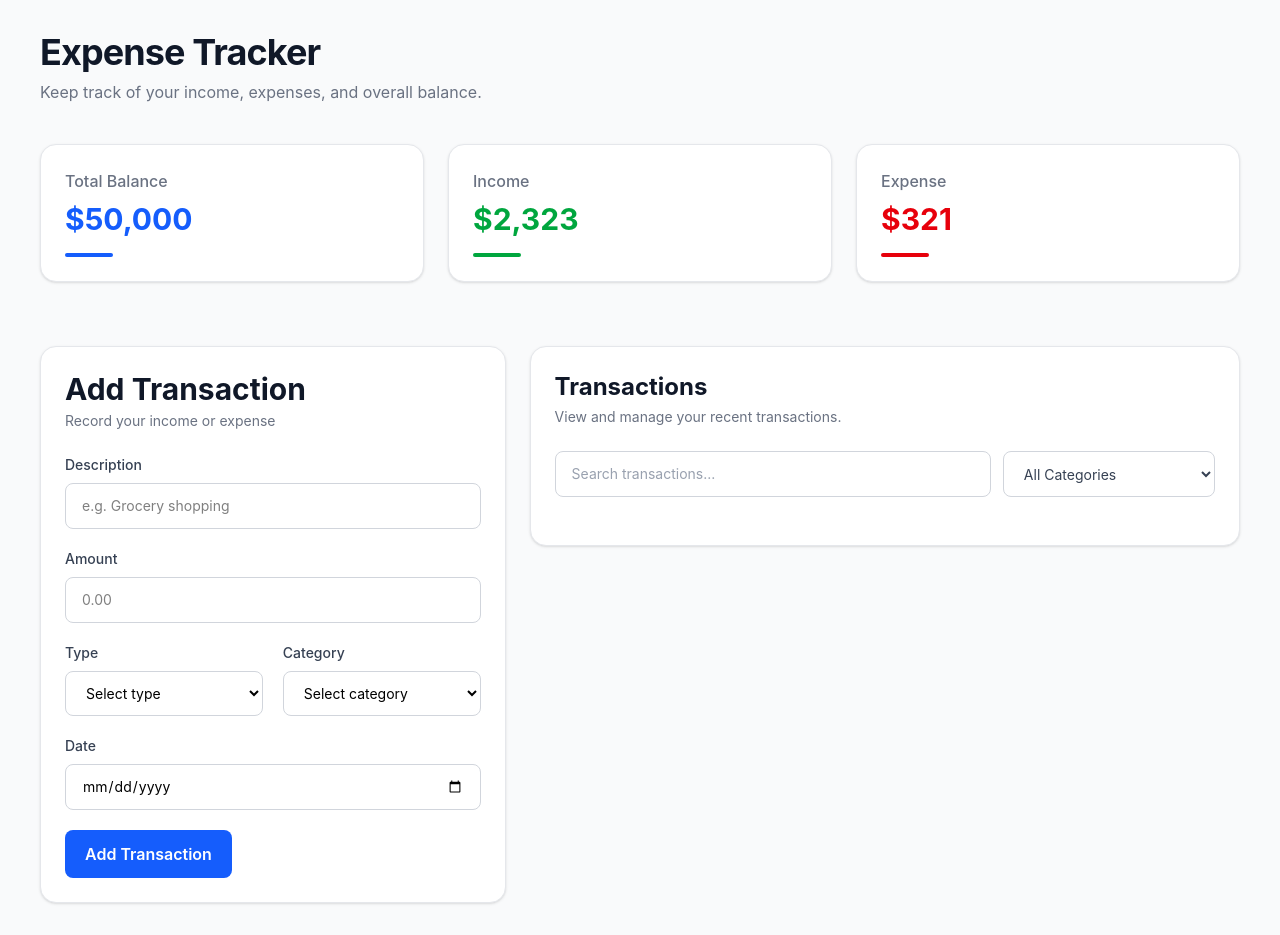
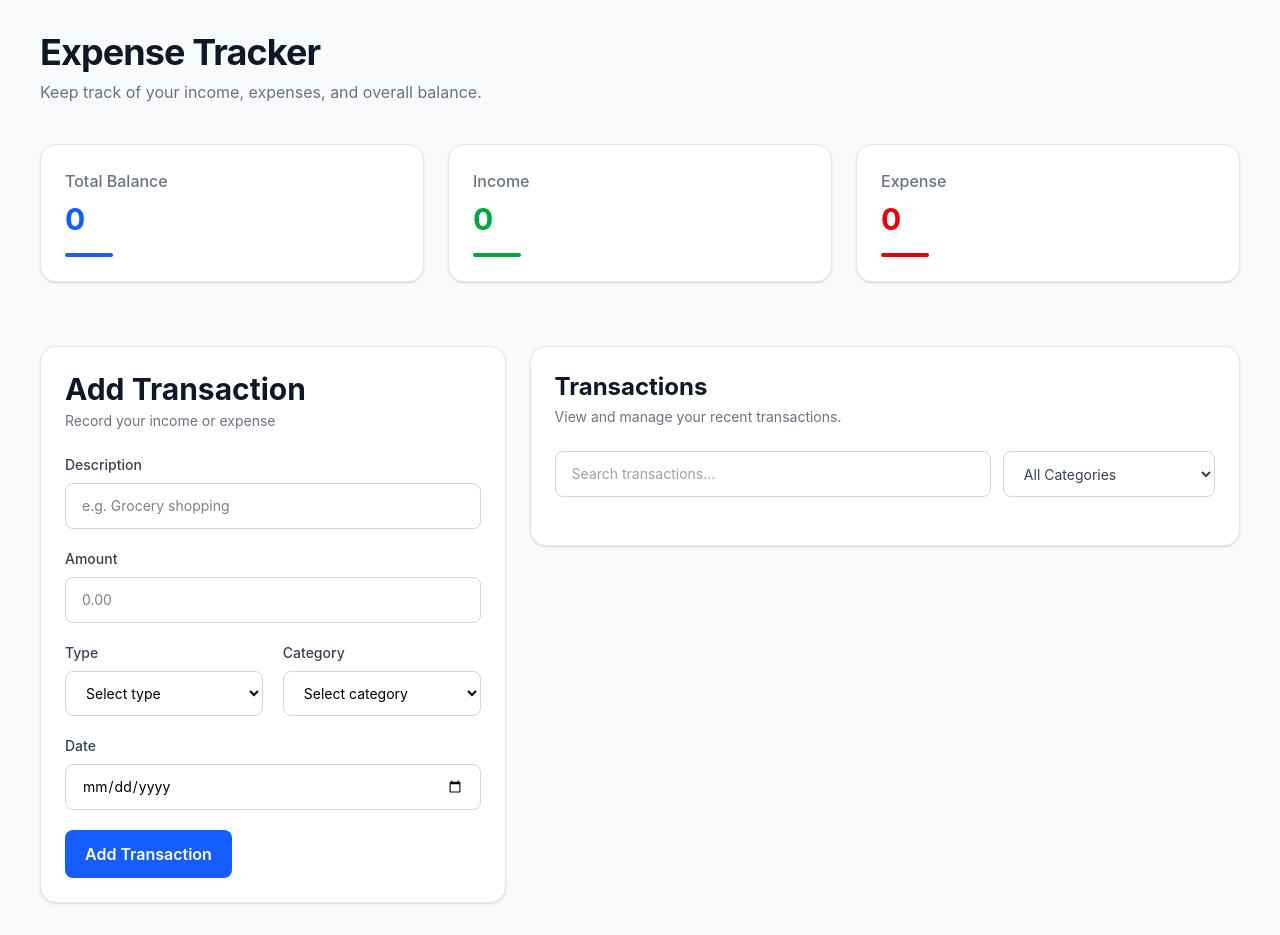
Before and after one commit to naz-muhammad/expense-tracker, a React (Vite) app: page / in a window 1280 px wide. Built offline with nearby package versions, Linux system fonts and the light colour scheme.

Commit message:
feat: add the edit functionality

```diff
--- a/src/App.jsx
+++ b/src/App.jsx
@@ -1,9 +1,46 @@
-import React, { createContext } from "react";
+import React, { useContext, useState } from "react";
 import SummaryCard from "./components/SummaryCard";
 import TransactionForm from "./components/TransactionForm";
 import TransactionList from "./components/TransactionList";
+import { TrasactionContext } from "./context/TransactionContextProvider";
 
 function App() {
+  const { transaction } = useContext(TrasactionContext);
+
+  const [editingTransaction , setEditingTransaction] = useState(null)
+  console.log(editingTransaction);
+
+
+  const totalIncome = transaction
+    .filter((item) => item.type === "income")
+    .reduce((total, item) => total + Number(item.amount), 0);
+
+  const totalExpense = transaction
+    .filter((item) => item.type === "expense")
+    .reduce((total, item) => total + Number(item.amount), 0);
+
+  const totalBalance = totalIncome - totalExpense;
+
+  const summaryCards = [
+    {
+      title: "Total Balance",
+      balance: totalBalance,
+      color: "text-blue-600",
+      bgColor: "bg-blue-600",
+    },
+    {
+      title: "Income",
+      balance: totalIncome,
+      color: "text-green-600",
+      bgColor: "bg-green-600",
+    },
+    {
+      title: "Expense",
+      balance: totalExpense,
+      color: "text-red-600",
+      bgColor: "bg-red-600",
+    },
+  ];
 
   return (
     <div className="min-h-screen bg-gray-50 px-4 py-6 sm:px-6 sm:py-8 lg:px-10">
@@ -22,26 +59,15 @@ function App() {
 
         {/* Summary Cards */}
         <section className="mb-8 grid grid-cols-1 gap-4 sm:grid-cols-2 lg:grid-cols-3 lg:gap-6">
-          <SummaryCard
-            title="Total Balance"
-            balance="$50,000"
-            color="text-blue-600"
-            bgColor="bg-blue-600"
-          />
-
-          <SummaryCard
-            title="Income"
-            balance="$2,323"
-            color="text-green-600"
-            bgColor="bg-green-600"
-          />
-
-          <SummaryCard
-            title="Expense"
-            balance="$321"
-            color="text-red-600"
-            bgColor="bg-red-600"
-          />
+          {summaryCards.map((card) => (
+            <SummaryCard
+              key={card.title}
+              title={card.title}
+              balance={card.balance}
+              color={card.color}
+              bgColor={card.bgColor}
+            />
+          ))}
         </section>
 
         {/* Main Content */}
@@ -49,12 +75,14 @@ function App() {
 
           {/* Add Transaction */}
           <section className="lg:col-span-2">
-            <TransactionForm />
+            <TransactionForm editingTransaction={editingTransaction} setEditingTransaction={setEditingTransaction}/>
           </section>
 
           {/* Transactions */}
           <section className="lg:col-span-3">
-            <TransactionList />
+            <TransactionList
+            editingTransaction={editingTransaction}
+            setEditingTransaction={setEditingTransaction} />
           </section>
 
         </main>
--- a/src/components/SummaryCard.jsx
+++ b/src/components/SummaryCard.jsx
@@ -1,6 +1,6 @@
 import React from 'react'
 
-function SummaryCard({ title, balance, color, bgColor }) {
+function SummaryCard({title , color, bgColor , balance }) {
   return (
     <div className="w-full rounded-2xl border border-gray-200 bg-white p-5 shadow-sm transition duration-200 hover:-translate-y-1 hover:shadow-md sm:p-6">
 
--- a/src/components/TransactionForm.jsx
+++ b/src/components/TransactionForm.jsx
@@ -1,9 +1,9 @@
-import React, { useContext, useState } from 'react'
+import React, { useContext, useEffect, useState } from 'react'
 import { TrasactionContext } from '../context/TransactionContextProvider';
 
-function TransactionForm() {
+function TransactionForm({editingTransaction , setEditingTransaction}) {
 
-  const {setTransaction} = useContext(TrasactionContext);
+  const {setTransaction , updateTransaction} = useContext(TrasactionContext);
 
   const [description, setDescription] = useState("")
   const [amount, setAmount] = useState("")
@@ -11,10 +11,36 @@ function TransactionForm() {
   const [category, setCategory] = useState("")
   const [date, setDate] = useState("")
 
+  useEffect(()=> {
+    if (editingTransaction) {
+    setDescription(editingTransaction.description);
+    setAmount(editingTransaction.amount)
+    setType(editingTransaction.type)
+    setCategory(editingTransaction.category)
+    setDate(editingTransaction.date)
+  }
+  },[editingTransaction])
+
+  const updatedTransaction = {
+  id: editingTransaction?.id,
+  category,
+  amount,
+  type,
+  description,
+  date
+};
+
   function handleSubmit(e) {
     e.preventDefault();
 
-    setTransaction((prev) => [...prev , { id: prev.length + 1 , category , amount , type , description , date}])
+    if (editingTransaction) {
+      updateTransaction(updatedTransaction)
+    } else {
+          setTransaction((prev) => [...prev , { id: prev.length + 1 , category , amount , type , description , date}])
+
+    }
+
+    setEditingTransaction(null)
   }
 
   const categories = [
@@ -167,12 +193,21 @@ function TransactionForm() {
         </div>
 
         {/* Button */}
+        {
+          editingTransaction ? <button
+          type="submit"
+          className="w-full rounded-lg bg-blue-600 px-5 py-3 font-semibold text-white transition hover:bg-blue-700 active:scale-[0.99] sm:w-auto"
+        >
+          Update Transaction
+        </button>
+        :
         <button
           type="submit"
           className="w-full rounded-lg bg-blue-600 px-5 py-3 font-semibold text-white transition hover:bg-blue-700 active:scale-[0.99] sm:w-auto"
         >
           Add Transaction
         </button>
+        }
 
       </form>
     </div>
--- a/src/components/TransactionList.jsx
+++ b/src/components/TransactionList.jsx
@@ -1,8 +1,27 @@
-import React, { useContext } from "react";
+import React, { useContext, useState } from "react";
 import { TrasactionContext } from "../context/TransactionContextProvider";
 
-function TransactionList() {
-  const { transaction } = useContext(TrasactionContext);
+function TransactionList({setEditingTransaction}) {
+  const { transaction , deleteTransaction , updateTransaction } = useContext(TrasactionContext);
+
+  const [category , setCategory] = useState('')
+
+  const categories = [
+    "food",
+    "transport",
+    "shopping",
+    "bills",
+    "entertainment",
+    "health",
+    "education",
+    "rent",
+    "salary",
+    "freelance",
+    "business",
+    "investment",
+    "gift",
+    "other"
+  ]
 
   return (
     <div className="w-full mt-8 rounded-2xl border border-gray-200 bg-white p-5 shadow-sm sm:p-6">
@@ -29,15 +48,18 @@ function TransactionList() {
         </div>
 
         {/* Category */}
-        <select className="w-full rounded-lg border border-gray-300 bg-white px-4 py-3 text-sm text-gray-700 outline-none transition focus:border-blue-500 focus:ring-2 focus:ring-blue-100">
+        <select className="w-full rounded-lg border border-gray-300 bg-white px-4 py-3 text-sm text-gray-700 outline-none transition focus:border-blue-500 focus:ring-2 focus:ring-blue-100"
+        value={category}
+        onChange={(e)=> setCategory(e.target.value)}
+        >
           <option>All Categories</option>
-          <option>Food</option>
-          <option>Transport</option>
-          <option>Shopping</option>
-          <option>Bills</option>
-          <option>Entertainment</option>
-          <option>Health</option>
-          <option>Education</option>
+
+          {
+            categories.map((item)=> {
+              return <option key={item} value={item}> {item} </option>
+            })
+          }
+
         </select>
       </div>
 
@@ -60,6 +82,7 @@ function TransactionList() {
                 <button
                   type="button"
                   className="rounded-lg border border-gray-300 bg-white px-3 py-2 text-sm font-medium text-gray-700 transition hover:bg-gray-100"
+                  onClick={()=> setEditingTransaction(item)}
                 >
                   Edit
                 </button>
@@ -67,6 +90,7 @@ function TransactionList() {
                 <button
                   type="button"
                   className="rounded-lg border border-red-200 bg-white px-3 py-2 text-sm font-medium text-red-600 transition hover:bg-red-50"
+                  onClick={()=> deleteTransaction(item.id)}
                 >
                   Delete
                 </button>
--- a/src/context/TransactionContextProvider.jsx
+++ b/src/context/TransactionContextProvider.jsx
@@ -6,8 +6,26 @@ function TransactionContextProvider({children}) {
 
   const [transaction , setTransaction] = useState([]);
 
+  const deleteTransaction = (itemId) => {
+    setTransaction(
+      (prev) => (
+        prev.filter((elem) => elem.id !== itemId)
+      )
+    )
+  }
+
+  const updateTransaction = (updatedTransaction) => {
+  setTransaction((prev) =>
+    prev.map((item) =>
+      item.id === updatedTransaction.id
+        ? updatedTransaction
+        : item
+    )
+  );
+};
+
   return (
-    <TrasactionContext.Provider value={{transaction , setTransaction}}>
+    <TrasactionContext.Provider value={{transaction , setTransaction , deleteTransaction , updateTransaction}}>
       {children}
     </TrasactionContext.Provider>
   )
```
